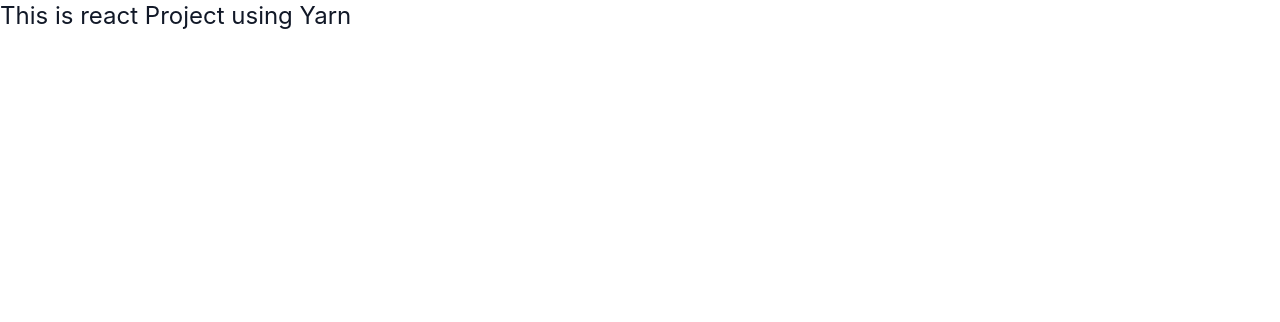
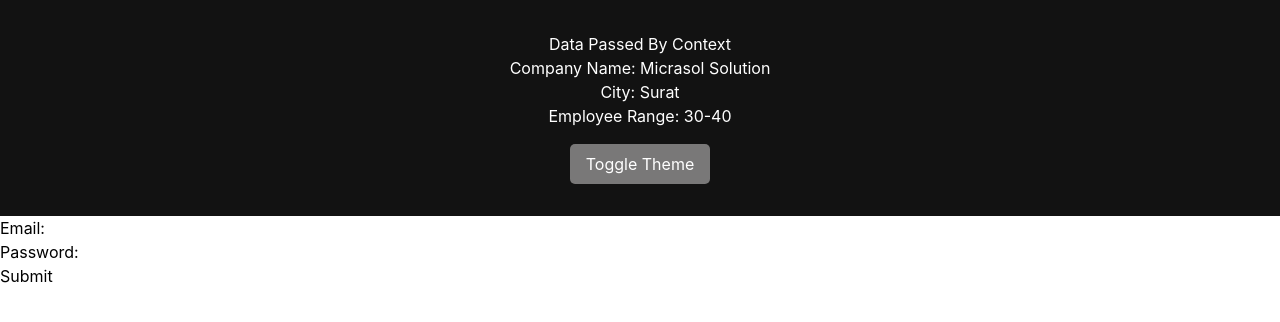
Before and after one commit to pruthasavani44/React-training, a React (Create React App) app in the folder react-yarn/: page / in a window 1280 px wide. Shown: the top 322 px of the page. Built offline with nearby package versions, Linux system fonts and the light colour scheme.

Commit message:
Context_api-Create Global theme

```diff
--- a/react-yarn/src/App.css
+++ b/react-yarn/src/App.css
@@ -1,3 +1,35 @@
 @tailwind base;
 @tailwind components;
 @tailwind utilities;
+
+.app-container {
+    padding: 2rem;
+    text-align: center;
+    transition: background-color 0.3s, color 0.3s;
+}
+
+.app-container.light {
+    background-color: white;
+    color: black;
+}
+
+.app-container.dark {
+    background-color: #121212;
+    color: white;
+}
+
+.toggle-button {
+    padding: 0.5rem 1rem;
+    margin-top: 1rem;
+    cursor: pointer;
+    border: none;
+    background-color: #797878;
+    color: white;
+    font-size: 1rem;
+    border-radius: 5px;
+    transition: background-color 0.3s;
+}
+
+.toggle-button:hover {
+    background-color: #383737;
+}
--- a/react-yarn/src/App.js
+++ b/react-yarn/src/App.js
@@ -1,10 +1,18 @@
 import './App.css';
+import { NoteData } from './hooks/contextAPI/noteContext';
+import { ThemeProvider } from './hooks/contextAPI/ThemeContext';
+// import Form from './pages/Form';
+import Index from './pages/Index';
+import MyForm from './pages/myForm';
 
 function App() {
   return (
-    <>
-      <h1 className='text-gray-900 text-2xl'>This is react Project using Yarn</h1>
-    </>
+    <ThemeProvider>
+      <NoteData>
+        <Index />
+        <MyForm/>
+      </NoteData>
+    </ThemeProvider>
   );
 }
 
--- /dev/null
+++ b/react-yarn/src/hooks/contextAPI/ThemeContext.js
@@ -0,0 +1,19 @@
+import { createContext, useState } from "react";
+
+const ThemeContext = createContext();
+
+export const ThemeProvider = ({ children }) => {
+    const [theme, setTheme] = useState("dark")
+
+    const toggleTheme = () => {
+        setTheme((prevTheme) => (prevTheme === "dark" ? "light" : "dark"))
+    }
+
+    return (
+        <ThemeContext.Provider value={{ theme, toggleTheme }} >
+            {children}
+        </ThemeContext.Provider>
+    );
+};
+
+export default ThemeContext;
--- /dev/null
+++ b/react-yarn/src/hooks/contextAPI/noteContext.js
@@ -0,0 +1,23 @@
+import { createContext, useState } from "react";
+
+const NoteContext = createContext();
+
+export const NoteData = ({ children }) => {
+    const [state] = useState(
+        {
+            fname: "Micrasol",
+            lname: "Solution",
+            city: "Surat"
+        });
+
+    const [detail] = useState({
+        emp: "30-40"
+    });
+    return (
+        <NoteContext.Provider value={{ state, detail }}>
+            {children}
+        </NoteContext.Provider>
+    );
+};
+
+export default NoteContext;
--- /dev/null
+++ b/react-yarn/src/hooks/useForm.js
@@ -0,0 +1,48 @@
+import { useState } from 'react';
+
+// Define validation function type
+const useForm = (initialValues, validations) => {
+    const [values, setValues] = useState(initialValues);
+    const [errors, setErrors] = useState({});
+
+    const handleChange = (e) => {
+        const { name, value } = e.target;
+        setValues((prevValues) => ({
+            ...prevValues,
+            [name]: value,
+        }));
+
+        // Validate input
+        if (validations[name]) {
+            const error = validations[name](value);
+            setErrors((prevErrors) => ({
+                ...prevErrors,
+                [name]: error
+            }));
+        }
+    };
+
+    const handleSubmit = (e) => {
+        e.preventDefault();
+
+        // Validate all fields
+        const newErrors = {};
+        Object.keys(values).forEach((key) => {
+            if (validations[key]) {
+                const error = validations[key](values[key]);
+                if (error) newErrors[key] = error;
+            }
+        });
+
+        setErrors(newErrors);
+
+        // If there are no errors, submit the form
+        if (Object.keys(newErrors).length === 0) {
+            console.log('Form submitted:', values);
+        }
+    };
+
+    return { values, errors, handleChange, handleSubmit };
+};
+
+export default useForm;
--- /dev/null
+++ b/react-yarn/src/pages/Index.jsx
@@ -0,0 +1,24 @@
+import React, { useContext } from "react";
+import NoteContext from "../hooks/contextAPI/noteContext";
+import ThemeContext from "../hooks/contextAPI/ThemeContext";
+
+export default function Index() {
+  const { state, detail } = useContext(NoteContext);
+  const { theme, toggleTheme } = useContext(ThemeContext);
+
+  return (
+    <>
+      <div className={`app-container ${theme}`}>
+        <h1>Data Passed By Context</h1>
+        <h2>
+          Company Name: {state.fname} {state.lname}
+        </h2>
+        <p> City: {state.city}</p>
+        <p>Employee Range: {detail.emp}</p>
+        <button onClick={toggleTheme} className="toggle-button">
+          Toggle Theme
+        </button>
+      </div>
+    </>
+  );
+}
--- /dev/null
+++ b/react-yarn/src/pages/myForm.jsx
@@ -0,0 +1,52 @@
+import React from "react";
+import useForm from "../hooks/useForm";
+
+// Define validation functions
+const validations = {
+  email: (value) => {
+    if (!value) return "Email is required";
+    if (!/\S+@\S+\.\S+/.test(value)) return "Email address is invalid";
+
+    return "";
+  },
+  password: (value) => {
+    if (!value) return "Password is required";
+    if (value.length < 6) return "Password must be at least 6 characters long";
+    return "";
+  },
+};
+
+const MyForm = () => {
+  const { values, errors, handleChange, handleSubmit } = useForm(
+    { email: "", password: "" },
+    validations
+  );
+
+  return (
+    <form onSubmit={handleSubmit}>
+      <div>
+        <label>Email:</label>
+        <input
+          type="email"
+          name="email"
+          value={values.email}
+          onChange={handleChange}
+        />
+        {errors.email && <p>{errors.email}</p>}
+      </div>
+      <div>
+        <label>Password:</label>
+        <input
+          type="password"
+          name="password"
+          value={values.password}
+          onChange={handleChange}
+        />
+        {errors.password && <p>{errors.password}</p>}
+      </div>
+      <button type="submit">Submit</button>
+    </form>
+  );
+};
+
+export default MyForm;
```
